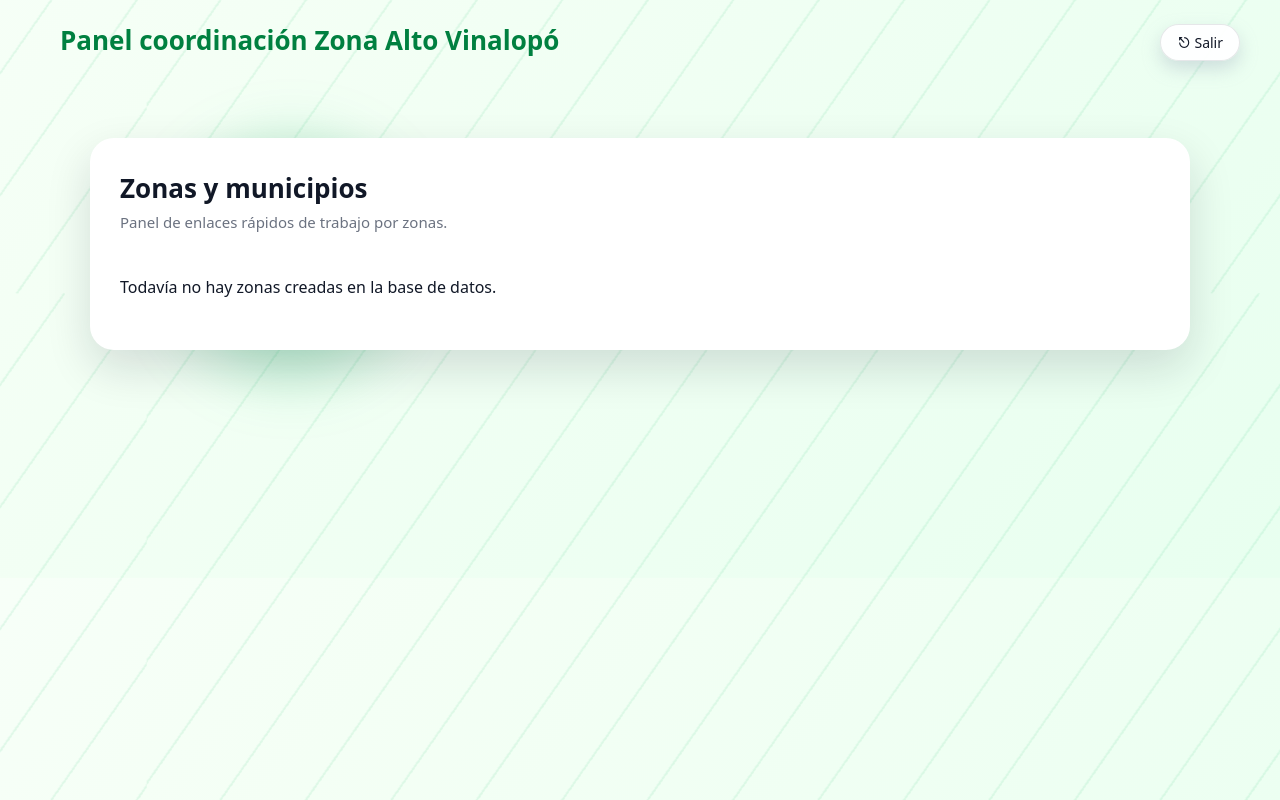
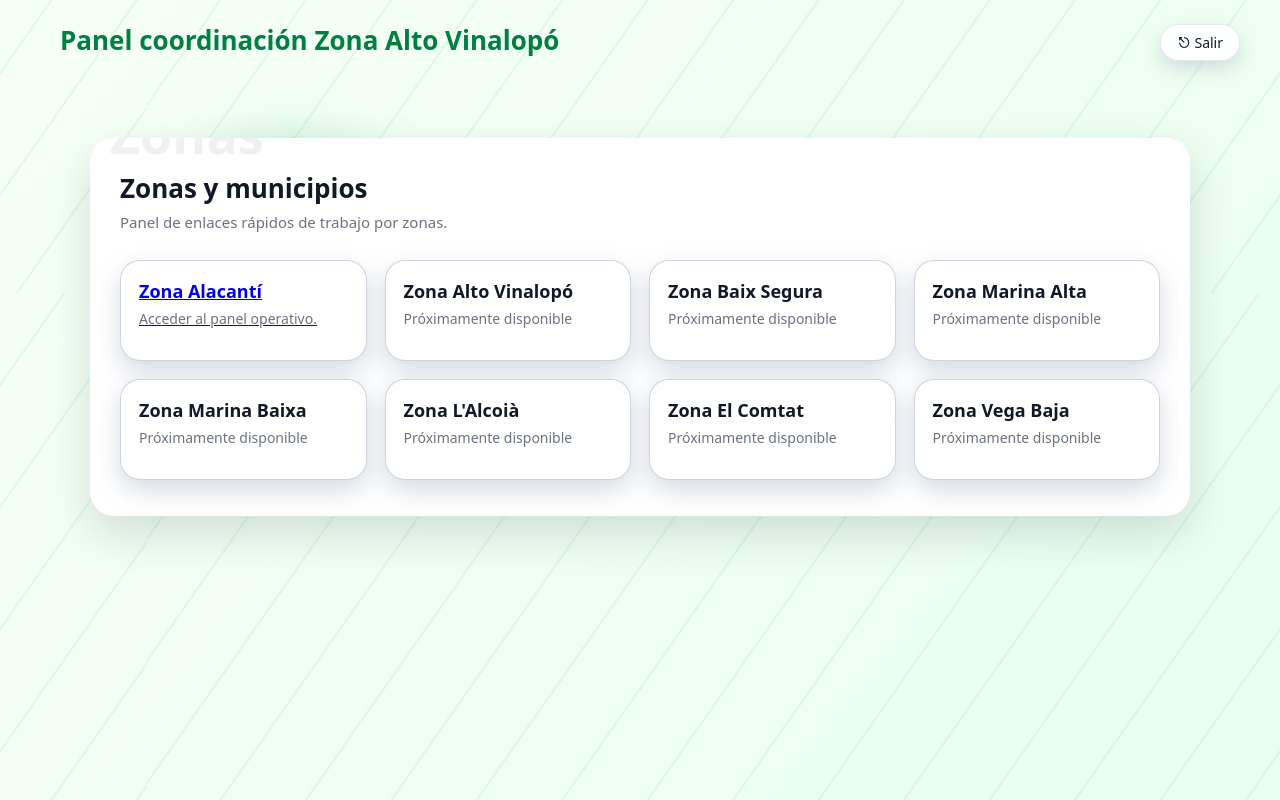
Before and after one commit to AltoVinalopo/ZonaAltoVinalopo, a Flask app: page /zonas/ in a window 1280 px wide. Run offline with Flask 3, Linux system fonts and the light colour scheme; a user stored in the database is signed in; data that the repository does not hold is empty.

Commit message:
Update index.html

```diff
--- a/templates/zonas/index.html
+++ b/templates/zonas/index.html
@@ -2,28 +2,33 @@
 {% block title %}Zonas y municipios{% endblock %}
 
 {% block body %}
+
 <div class="main-container">
+
+    <!-- Marca de agua -->
+    <div class="marca-agua">Zonas</div>
+
     <h1 class="page-title">Zonas y municipios</h1>
-    <p class="page-subtitle">
-        Panel de enlaces rápidos de trabajo por zonas.
-    </p>
+    <p class="page-subtitle">Panel de enlaces rápidos de trabajo por zonas.</p>
 
     <div class="zonas-grid">
-        {% for z in zonas %}
-        <div class="zona-card">
-            <h3>{{ z.nombre }}</h3>
-            {% if z.descripcion %}
-            <p>{{ z.descripcion }}</p>
-            {% else %}
-            <p>Coordinación de la zona {{ z.nombre }}.</p>
-            {% endif %}
-            {% if z.url %}
-            <a class="btn-green" href="{{ z.url }}" target="_blank">Abrir proyecto de la zona →</a>
-            {% endif %}
+
+        <!-- Zona funcional -->
+        <a class="zona-card zona-activa" href="https://coordinacionalacanti.onrender.com/" target="_blank">
+            <h3>Zona Alacantí</h3>
+            <p>Acceder al panel operativo.</p>
+        </a>
+
+        <!-- Zonas inactivas -->
+        {% for zona in ["Zona Alto Vinalopó", "Zona Baix Segura", "Zona Marina Alta", "Zona Marina Baixa", "Zona L'Alcoià", "Zona El Comtat", "Zona Vega Baja"] %}
+        <div class="zona-card zona-disabled">
+            <h3>{{ zona }}</h3>
+            <p>Próximamente disponible</p>
         </div>
-        {% else %}
-        <p>Todavía no hay zonas creadas en la base de datos.</p>
         {% endfor %}
+
     </div>
+
 </div>
+
 {% endblock %}
```
